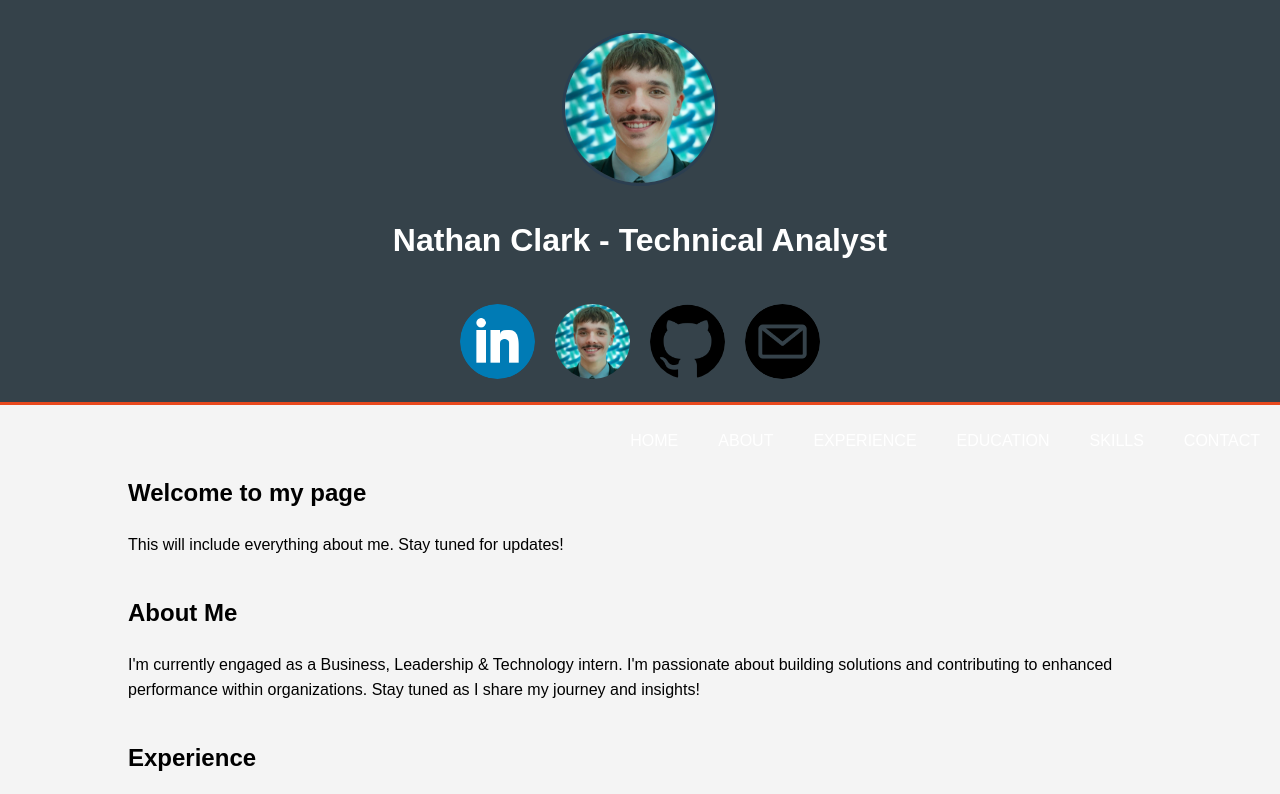
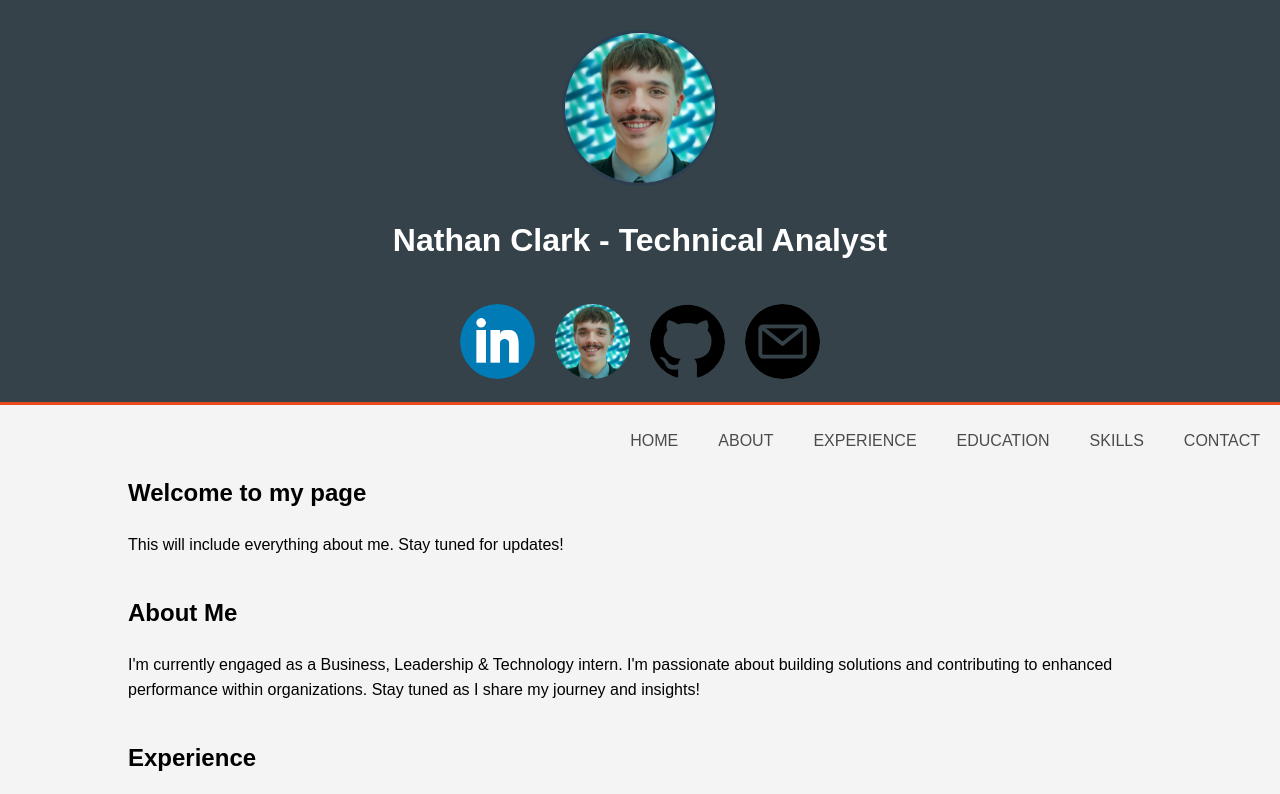
Before and after one commit to nclarkicstar/hireNathan, a plain HTML site: page index.html in a window 1280 px wide. Shown: the top 794 px of the page. Drawn offline with Linux system fonts and the light colour scheme.

Commit message:
colored text header

```diff
--- a/index.html
+++ b/index.html
@@ -29,7 +29,7 @@
       }
 
       header a {
-        color: #ffffff;
+        color: #4d4a4a;
         text-decoration: none;
         text-transform: uppercase;
         font-size: 16px;
```
